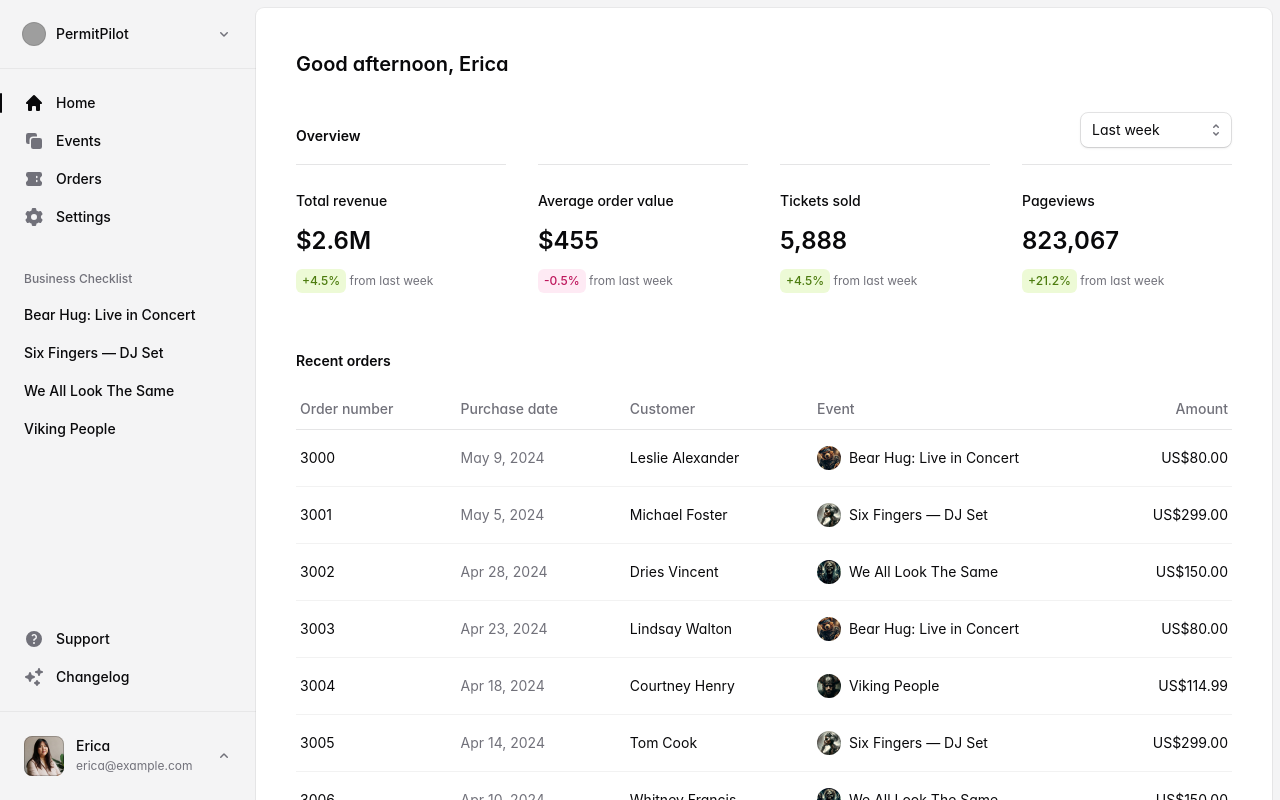
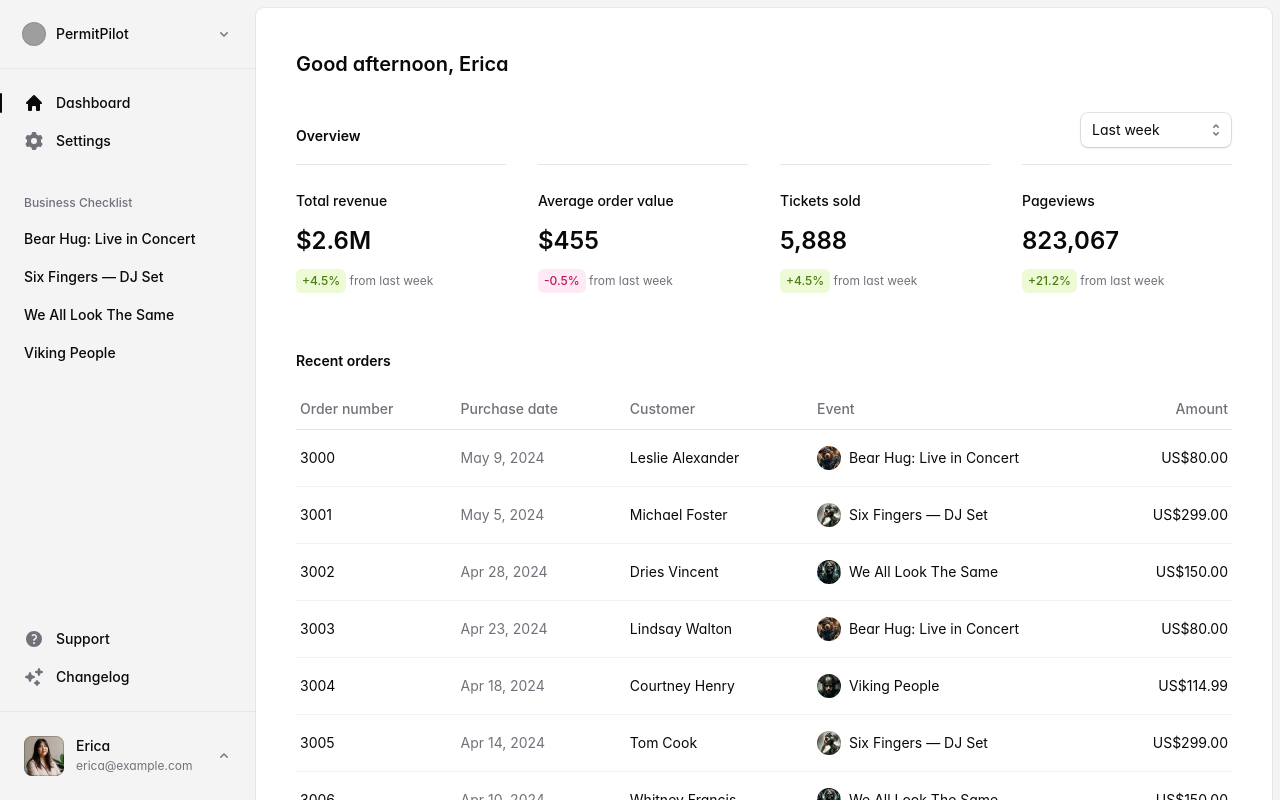
Before and after one commit to yveshughes/permitpilot, a Next.js app: page / in a window 1280 px wide. Shown: the top 800 px of the page. Built offline with nearby package versions, Linux system fonts and the light colour scheme; grey boxes are pictures that could not be loaded; a web font is replaced by a local one.

Commit message:
updated sidebar

```diff
--- a/src/app/application-layout.tsx
+++ b/src/app/application-layout.tsx
@@ -128,15 +128,7 @@ export function ApplicationLayout({
             <SidebarSection>
               <SidebarItem href="/" current={pathname === '/'}>
                 <HomeIcon />
-                <SidebarLabel>Home</SidebarLabel>
-              </SidebarItem>
-              <SidebarItem href="/events" current={pathname.startsWith('/events')}>
-                <Square2StackIcon />
-                <SidebarLabel>Events</SidebarLabel>
-              </SidebarItem>
-              <SidebarItem href="/orders" current={pathname.startsWith('/orders')}>
-                <TicketIcon />
-                <SidebarLabel>Orders</SidebarLabel>
+                <SidebarLabel>Dashboard</SidebarLabel>
               </SidebarItem>
               <SidebarItem href="/settings" current={pathname.startsWith('/settings')}>
                 <Cog6ToothIcon />
```
